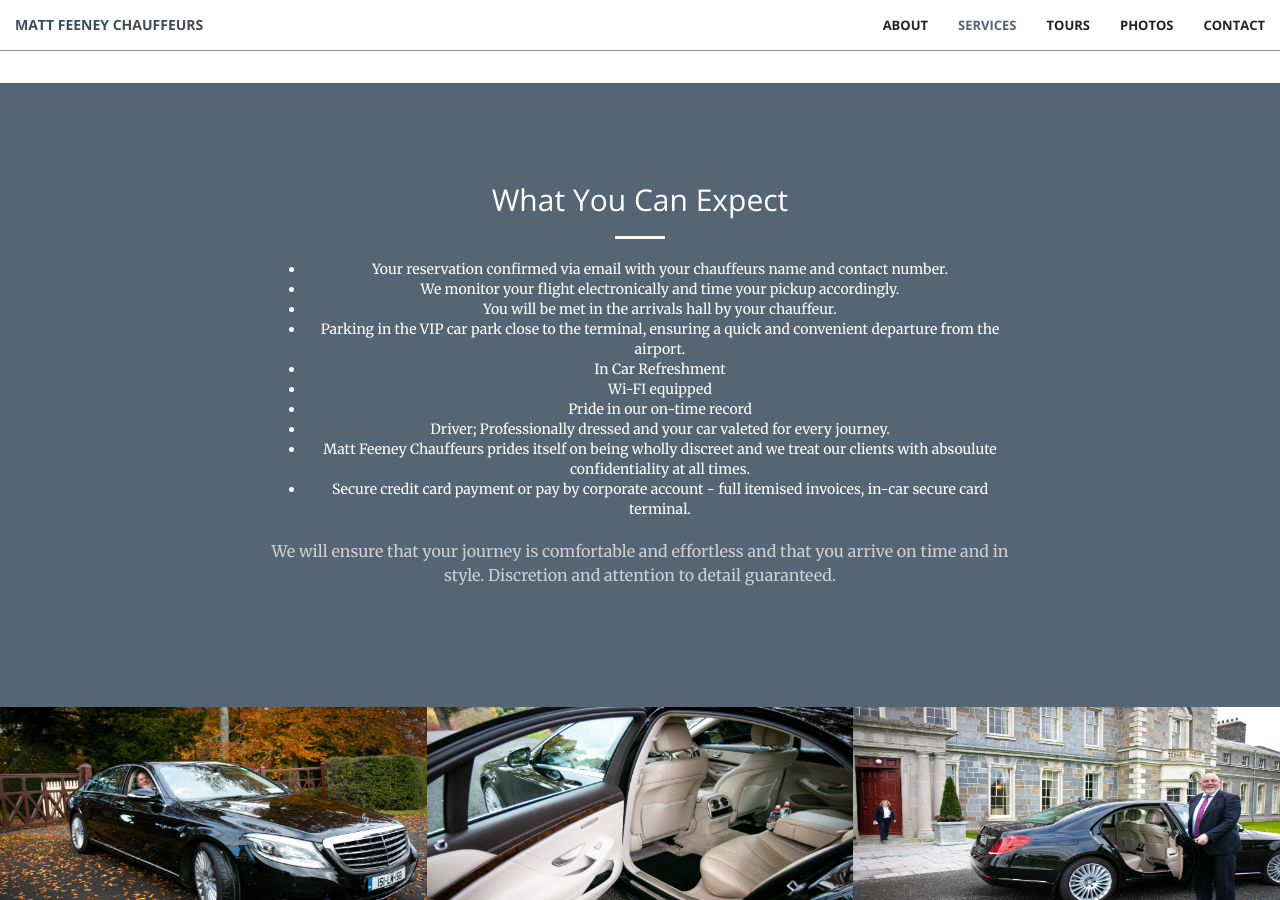
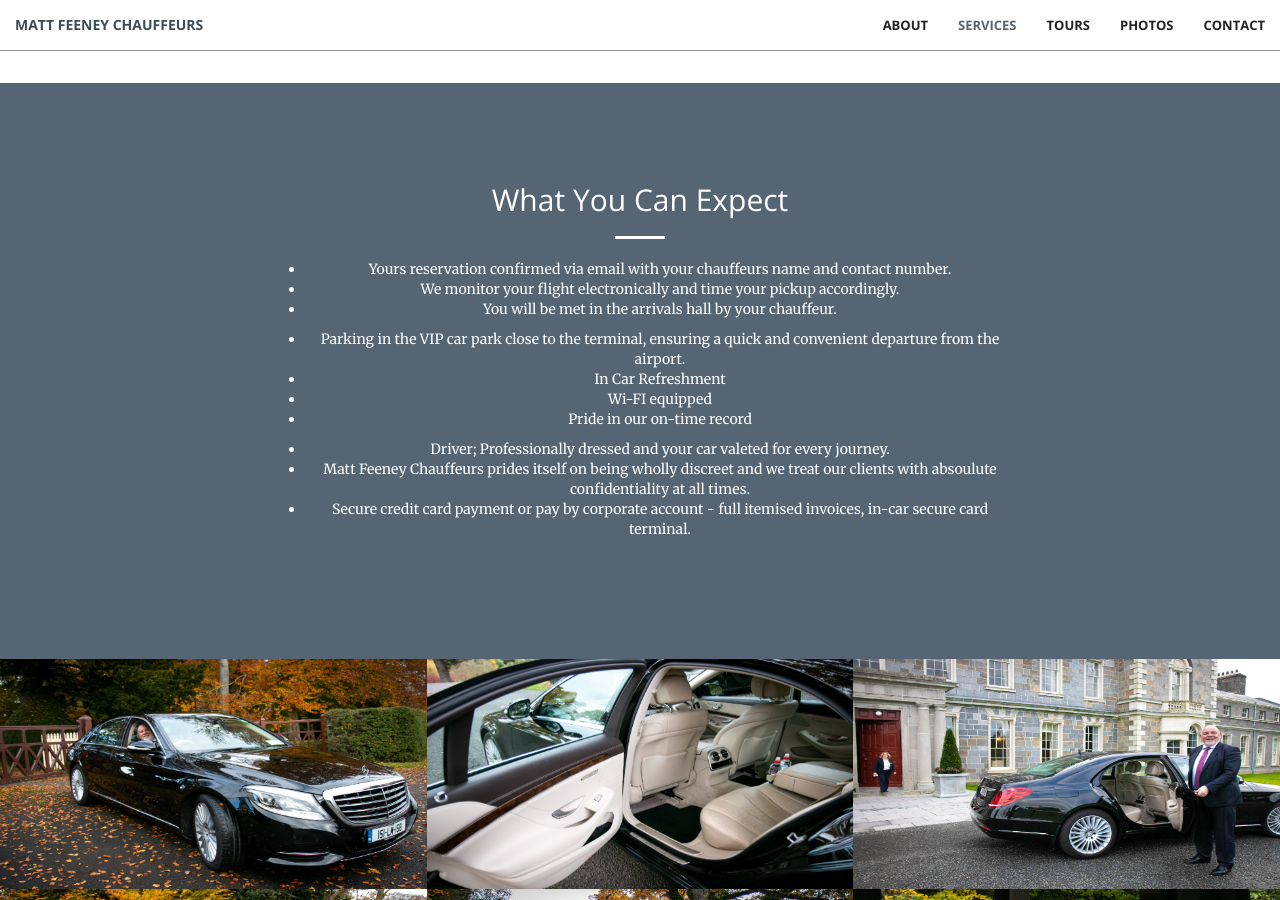
Before and after one commit to WebsitePlayground/WebsitePlayground.github.io, a Jekyll site: the page built from index.html, in a window 1280 px wide and 900 px high, scrolled down 2118 px. Built offline with Jekyll 4.4.1, drawn with Linux system fonts in a browser that asks for light colours.

Commit message:
what to expec

```diff
--- a/_includes/what-to-expect.html
+++ b/_includes/what-to-expect.html
@@ -9,23 +9,25 @@
                 <p class="text-faded">
 
                     <ul>
-                        <li>Your reservation confirmed via email with your chauffeurs name and contact number.</li>
+                        <li>Yours reservation confirmed via email with your chauffeurs name and contact number.</li>
                         <li>We monitor your flight electronically and time your pickup accordingly.</li>
                         <li>You will be met in the arrivals hall by your chauffeur.</li>
+
+                    </ul>
+                    <ul>
                         <li>Parking in the VIP car park close to the terminal, ensuring a quick and convenient departure from the airport.</li>
                         <li>In Car Refreshment</li>
                         <li>Wi-FI equipped</li>
                         <li>Pride in our on-time record</li>
+                    </ul>
+                    <ul>
                         <li>Driver; Professionally dressed and your car valeted for every journey.</li>
                         <li>Matt Feeney Chauffeurs prides itself on being wholly discreet and we treat our clients with absoulute confidentiality at all times.</li>
                         <li>Secure credit card payment or pay by corporate account - full itemised invoices, in-car secure card terminal.</li>
+
                     </ul>
-                </p>
 
-                <p class="text-faded">
-                    We will ensure that your journey is comfortable and
-                    effortless and that you arrive on time and in style.
-                    Discretion and attention to detail guaranteed.
+
                 </p>
             </div>
         </div>
```
